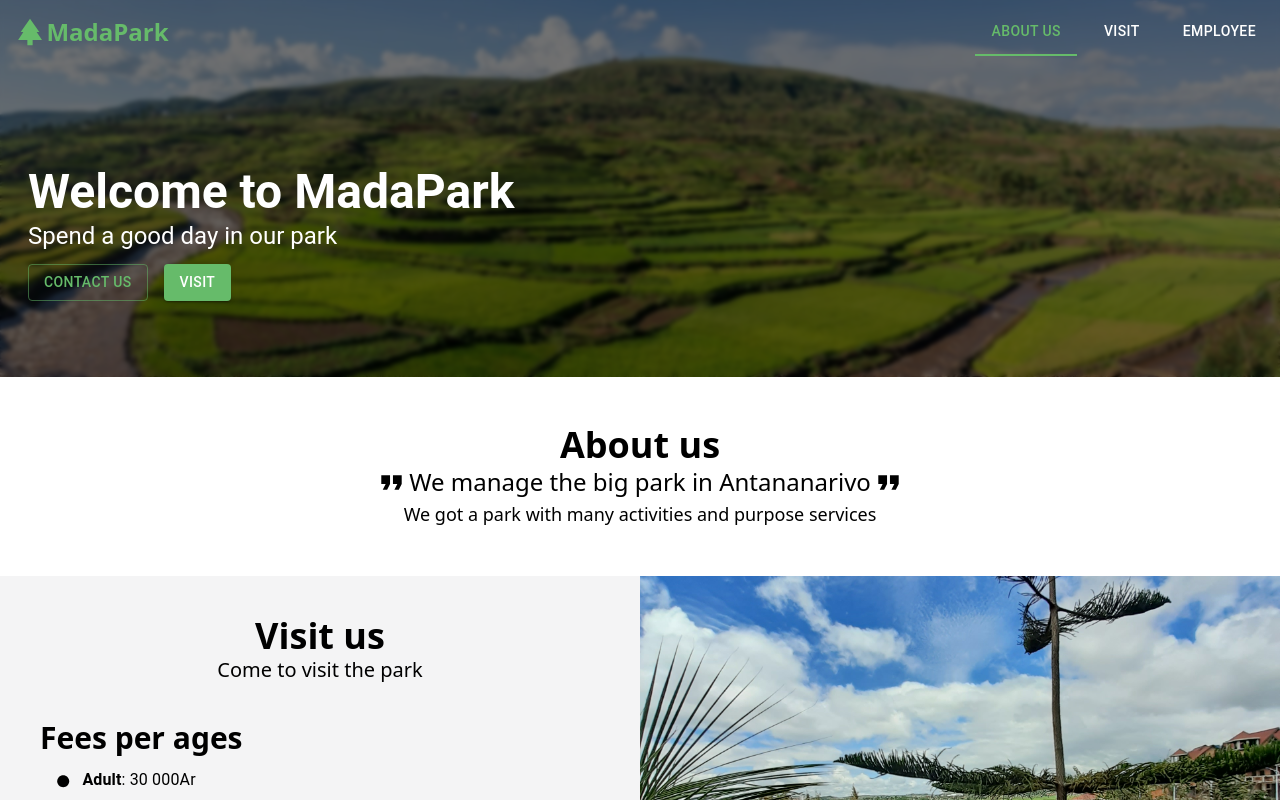
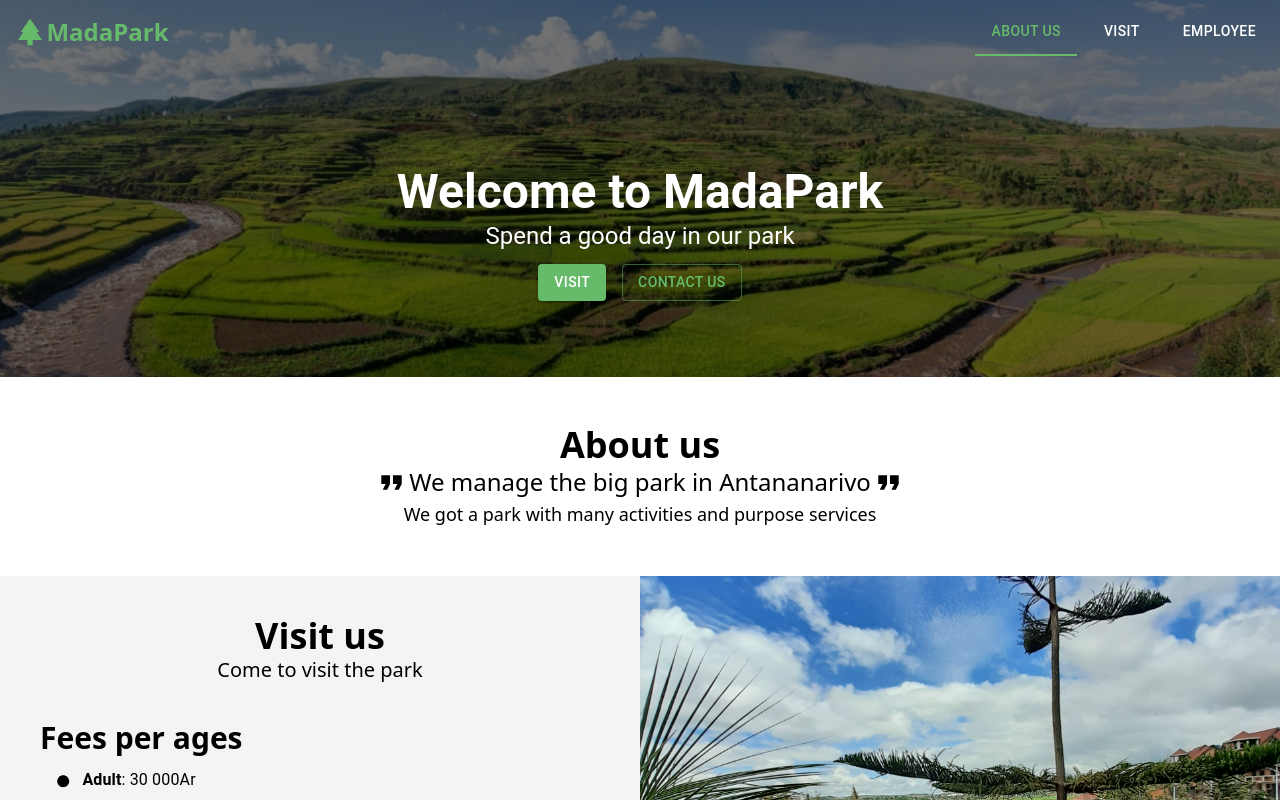
Before and after one commit to GestionDePark/Park-Management-Frontend, a React (Vite) app: page / in a window 1280 px wide. Shown: the top 800 px of the page. Built offline with nearby package versions, Linux system fonts and the light colour scheme.

Commit message:
fix: center element

```diff
--- a/src/pages/Visitor/BannerHelloSection.tsx
+++ b/src/pages/Visitor/BannerHelloSection.tsx
@@ -3,7 +3,7 @@ import AppProperty from '@/assets/appProperty';
 
 const BannerHelloSection = () => {
   return (
-    <section className="flex items-center p-4 relative">
+    <section className="flex items-center justify-center p-4 relative">
       <div className="absolute right-0 w-full h-full flex">
         <img
           alt=""
@@ -11,10 +11,10 @@ const BannerHelloSection = () => {
           draggable={false}
           className="w-full h-full object-cover"
         />
-        <div className="w-full h-full backdrop-blur-[2px] absolute top-0 right-0 bg-black bg-opacity-55"></div>
+        <div className="w-full h-full  absolute top-0 right-0 bg-black bg-opacity-55"></div>
       </div>
 
-      <div className="relative px-3 py-5 mt-[8rem] mb-10 text-white flex flex-col gap-3">
+      <div className="relative px-3 py-5 mt-[8rem] mb-10 text-white items-center text-center flex flex-col gap-3">
         <div>
           <Typography variant="h3" fontWeight="bold">
             Welcome to MadaPark
@@ -22,11 +22,11 @@ const BannerHelloSection = () => {
           <Typography variant="h5">Spend a good day in our park</Typography>
         </div>
         <div className="flex items-center gap-4">
+          <Button variant="contained" href="#visit">
+            Visit
+          </Button>
           <Button variant="outlined" href={`tel:${AppProperty.contact}`}>
             Contact us
-          </Button>
-          <Button variant="contained" href="#visit">
-            Visit
           </Button>
         </div>
       </div>
```
